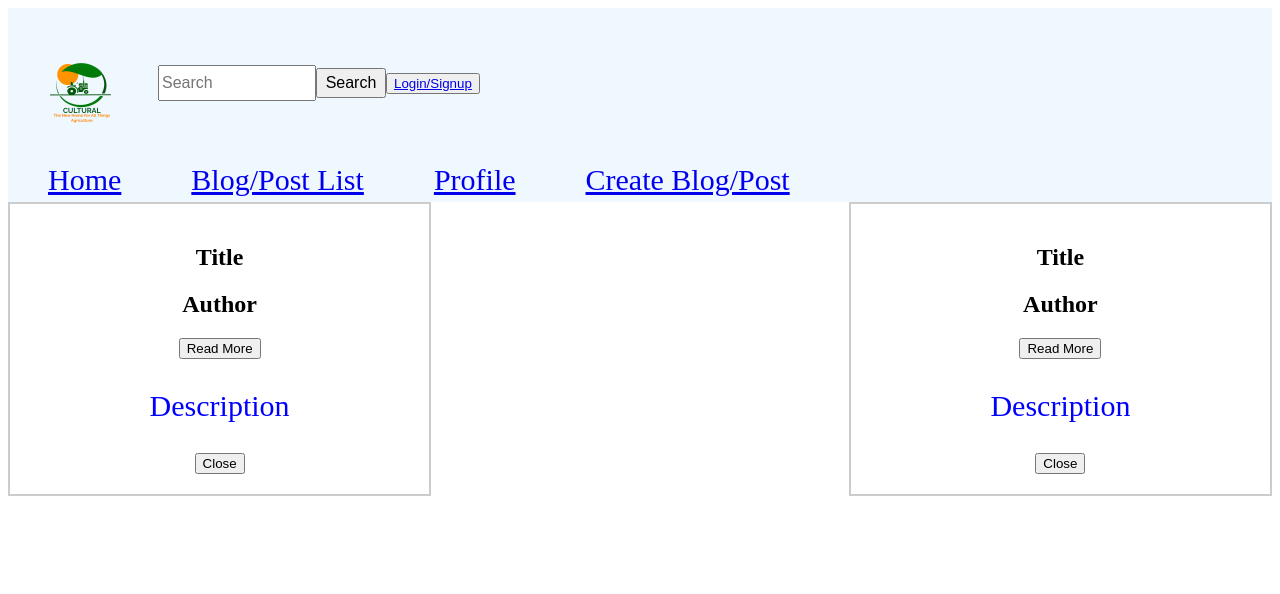
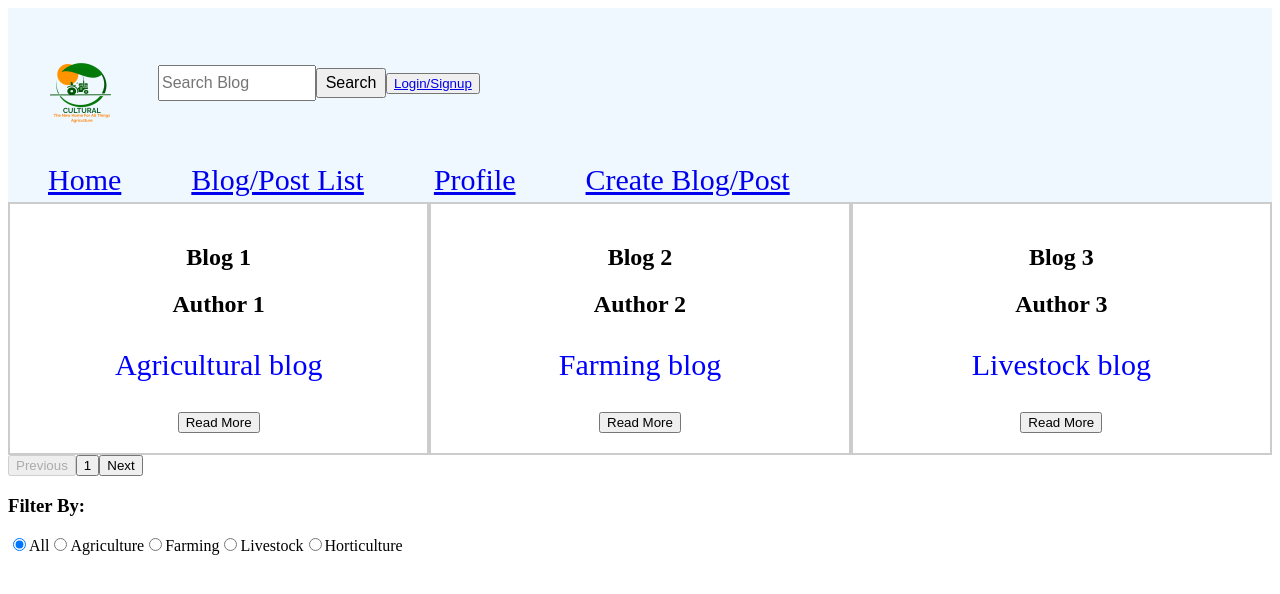
Before and after one commit to ahmednoorzakaria/AgricultresuperappFrontend, a React (Create React App) app: page / in a window 1280 px wide. Shown: the top 594 px of the page. Built offline with nearby package versions, Linux system fonts and the light colour scheme; a web font is replaced by a local one.

Commit message:
filter and next-page functionalities

```diff
--- a/src/pages/Homepage.js
+++ b/src/pages/Homepage.js
@@ -2,27 +2,66 @@ import React, { useState } from "react";
 import './Homepage.css';
 import Cultural from '../images/Cultural.png';
 import { Link } from "react-router-dom";
+import './Homepage.css';
 
 function HomePage() {
-    const [flipped, setFlipped] = useState(false);
+    const [selectedCategory, setSelectedCategory] = useState("All");
+    const [currentPage, setCurrentPage] = useState(1);
+    const [searchText, setSearchText] = useState("");
+    const itemsPerPage = 3;
 
-    const handleCardFlip = () => {
-        setFlipped(!flipped);
+    const blogPosts = [
+        { title: "Blog 1", author: "Author 1", description: "Agricultural blog", category: "Agriculture" },
+        { title: "Blog 2", author: "Author 2", description: "Farming blog", category: "Farming" },
+        { title: "Blog 3", author: "Author 3", description: "Livestock blog", category: "Livestock" },
+        { title: "Blog 4", author: "Author 4", description: "Horticulture blog", category: "Horticulture" },
+        { title: "Blog 5", author: "Author 5", description: "Farming blog", category: "Farming" },
+        { title: "Blog 6", author: "Author 6", description: "Livestock blog", category: "Livestock" },
+    ];
+
+
+    const handleCategoryChange = (category) => {
+        setSelectedCategory(category);
+        setCurrentPage(1);
+    };
+    const handleSearch = (event) => {
+        const text = event.target.value;
+        setSearchText(text);
     }
+
+    const visibleBlogs = blogPosts
+        .filter(post => selectedCategory === "All" || post.category === selectedCategory)
+        .filter(post => post.title.toLowerCase().includes(searchText.toLowerCase()));
+
+    const totalPages = Math.ceil(visibleBlogs.length / itemsPerPage);
+
+    const handlePageChange = (pageNumber) => {
+        if (pageNumber >= 1 && pageNumber <= totalPages) {
+            setCurrentPage(pageNumber);
+        }
+    };
+
+    const visibleBlogsOnCurrentPage = visibleBlogs.slice(
+        (currentPage - 1) * itemsPerPage,
+        currentPage * itemsPerPage
+    );
 
     return (
         <div>
             <nav className="custom-nav">
                 <div className="content1">
                     <img className="custom-image" src={Cultural} alt="logo" />
-                    <input className="custom-input" type="text" placeholder="Search" />
-                    <button className="custom-search">Search</button>
+                    <div className="search-section">
+                        <input className="custom-input" type="text" placeholder="Search Blog" value={searchText} onChange={handleSearch} />
+                        <button className="custom-search">Search</button>
+                    </div>
+
                     <li>
                         <button className="login"><Link to="/signup">Login/Signup</Link></button>
                     </li>
                 </div>
                 <div className="content2">
-                    <ul className="list2"> {/* Changed li to ul */}
+                    <ul className="list2">
                         <li><Link to="/">Home</Link></li>
                         <li><Link to="/">Blog/Post List</Link></li>
                         <li><Link to="/">Profile</Link></li>
@@ -30,30 +69,94 @@ function HomePage() {
                     </ul>
                 </div>
             </nav>
-            <div className="cards-section">
-                <div className={`card ${flipped ? 'flipped' : ''}`} onClick={handleCardFlip}>
-                    <div className="card-front">
-                        <h2>Title</h2>
-                        <h2>Author</h2>
-                        <button>Read More</button>
+            <div className="body-section">
+                <div className="flex-for-body">
+                    <div className="cards-section">
+                        {visibleBlogsOnCurrentPage.map((post, index) => (
+                            <div className="card" key={index}>
+                                <h2>{post.title}</h2>
+                                <h2>{post.author}</h2>
+                                <p>{post.description}</p>
+                                <button>Read More</button>
+                            </div>
+                        ))}
                     </div>
-                    <div className="card-back">
-                        <p>Description</p>
-                        <button>Close</button>
+                    <div className="pagination">
+                        <button
+                            onClick={() => handlePageChange(currentPage - 1)}
+                            disabled={currentPage === 1}
+                        >
+                            Previous
+                        </button>
+                        {Array.from({ length: 1 }).map((_, index) => (
+                            <button key={index} className={currentPage === index + 1 ? "active" : ""}>
+                                {currentPage}
+                            </button>
+                        ))}
+                        <button
+                            onClick={() => handlePageChange(currentPage + 1)}
+                            disabled={currentPage === totalPages}
+                        >
+                            Next
+                        </button>
+                    </div>
+
+                </div>
+                <div className="filter-by">
+                    <h3>Filter By:</h3>
+                    <div className="radio-grid">
+                        <label>
+                            <input
+                                type="radio"
+                                name="category"
+                                value="All"
+                                checked={selectedCategory === "All"}
+                                onChange={() => handleCategoryChange("All")}
+                            />
+                            All
+                        </label>
+                        <label>
+                            <input
+                                type="radio"
+                                name="category"
+                                value="Agriculture"
+                                checked={selectedCategory === "Agriculture"}
+                                onChange={() => handleCategoryChange("Agriculture")}
+                            />
+                            Agriculture
+                        </label>
+                        <label>
+                            <input
+                                type="radio"
+                                name="category"
+                                value="Farming"
+                                checked={selectedCategory === "Farming"}
+                                onChange={() => handleCategoryChange("Farming")}
+                            />
+                            Farming
+                        </label>
+                        <label>
+                            <input
+                                type="radio"
+                                name="category"
+                                value="Livestock"
+                                checked={selectedCategory === "Livestock"}
+                                onChange={() => handleCategoryChange("Livestock")}
+                            />
+                            Livestock
+                        </label>
+                        <label>
+                            <input
+                                type="radio"
+                                name="category"
+                                value="Horticulture"
+                                checked={selectedCategory === "Horticulture"}
+                                onChange={() => handleCategoryChange("Horticulture")}
+                            />
+                            Horticulture
+                        </label>
                     </div>
                 </div>
-                <div className={`card ${flipped ? 'flipped' : ''}`} onClick={handleCardFlip}>
-                    <div className="card-front">
-                        <h2>Title</h2>
-                        <h2>Author</h2>
-                        <button>Read More</button>
-                    </div>
-                    <div className="card-back">
-                        <p>Description</p>
-                        <button>Close</button>
-                    </div>
-                </div>
-
             </div>
         </div>
     )
```
